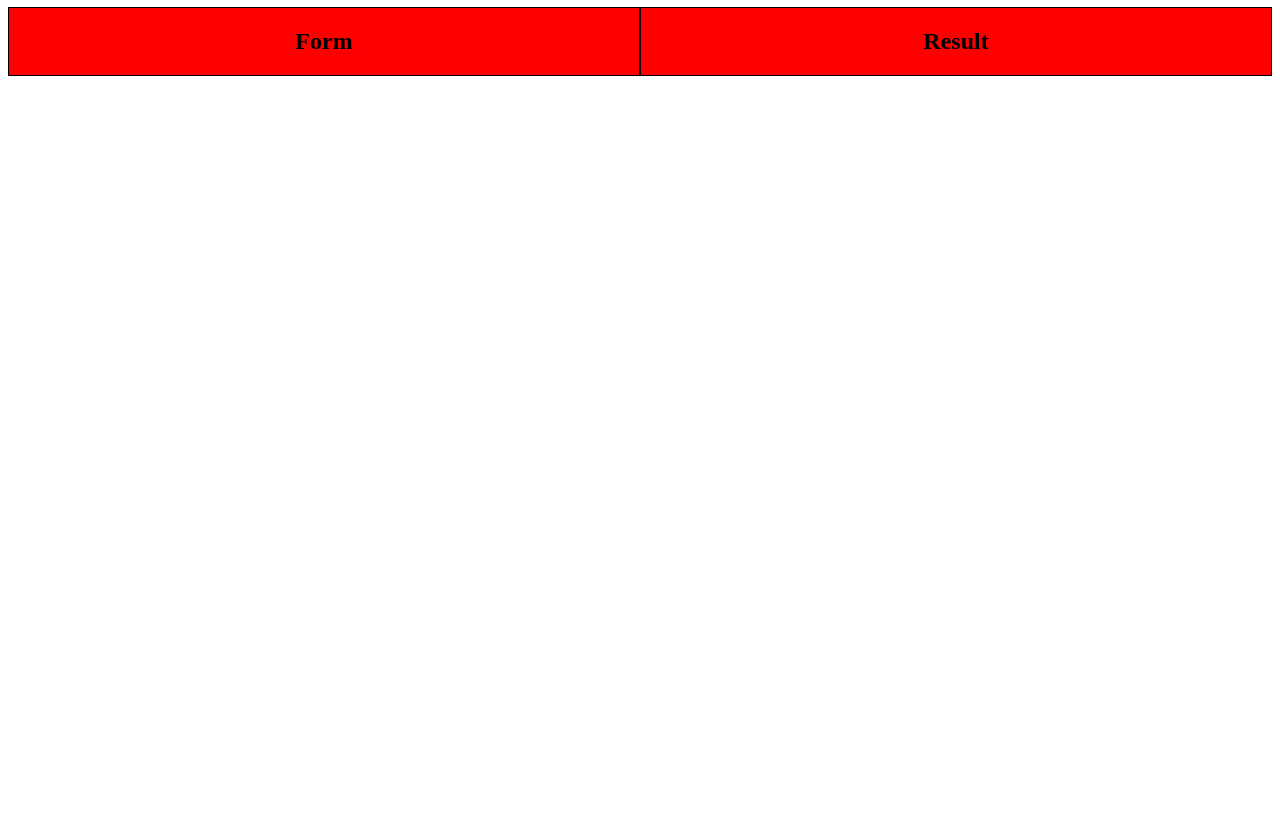
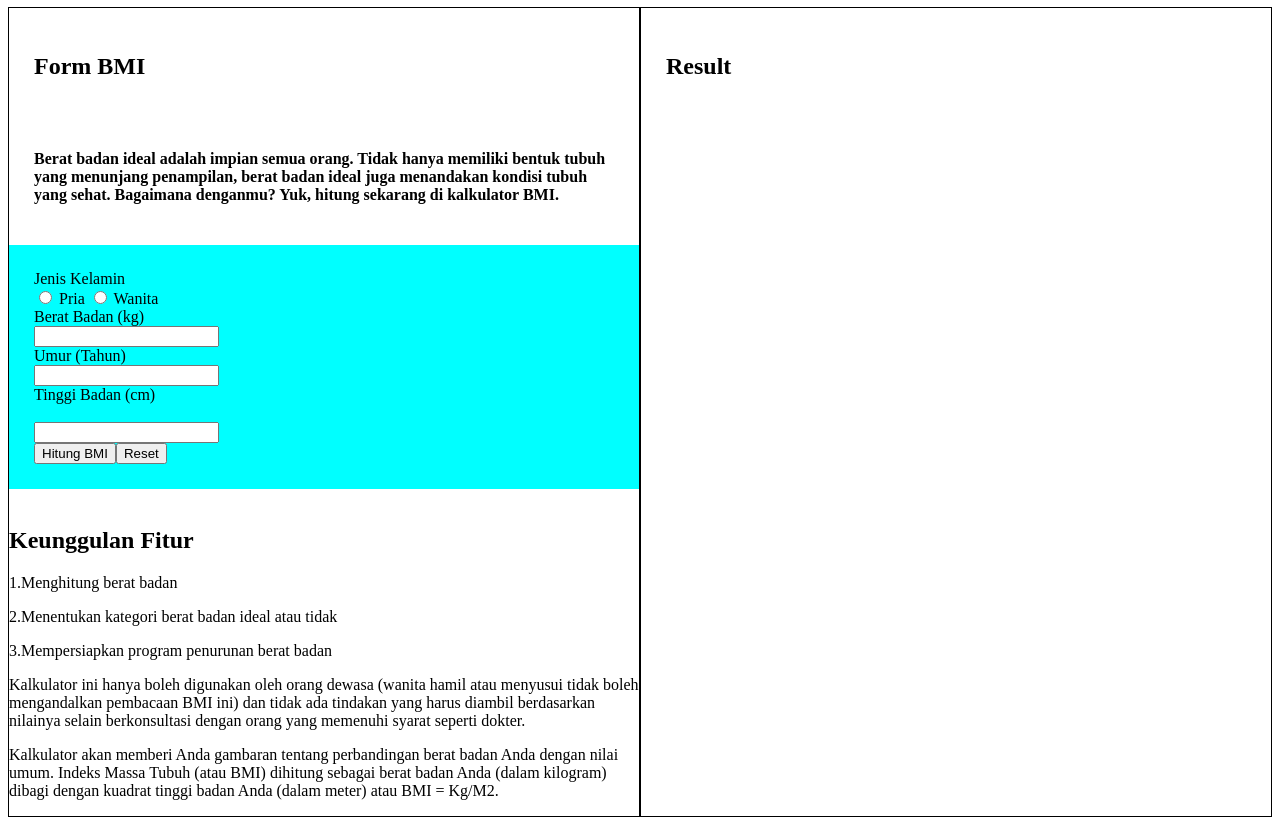
Before and after one commit to revou-fundamental-course/4-mar-24-bungikhwan, a plain HTML site: page index.html in a window 1280 px wide. Shown: the part 73-898 px from the top of the page. Before the commit the page ends 800 px from the top, so only its background shows below. Drawn offline with Linux system fonts and the light colour scheme.

Commit message:
four commit

```diff
--- a/css/index.css
+++ b/css/index.css
@@ -8,9 +8,18 @@
 .container-item {
     border: 1px solid;
     width: 100%;
-    background-color: red;
     color: black;
 }
 .container-item>h2 {
-    text-align: center;
+    text-align: left;
+    padding: 25px;
 }
+.container-item>p {
+    padding: 25px;
+    font-weight: bold;
+}
+.container-form {
+    border: 10px black;
+    background-color: aqua;
+    padding: 25px;
+}
--- a/index.html
+++ b/index.html
@@ -9,15 +9,59 @@
 
     <body>
         <header class="title">
-            <h1> CALCULATOR BMI - IKHWAN</h1>
+            <h1> kalkulator BMI</h1>
         </header>
         <main>
             <div class="main-container">
                 <div class="container-item">
-                    <h2>Form</h2>
+                    <h2>Form BMI</h2>
+                    <p>Berat badan ideal adalah impian semua orang. Tidak hanya memiliki bentuk tubuh yang menunjang penampilan, berat badan ideal juga menandakan kondisi tubuh yang sehat. Bagaimana denganmu? Yuk, hitung sekarang di kalkulator BMI.</p>
+
+                    <section class="container-form">
+                        <class="container-form">
+                            <div>
+                            <div>Jenis Kelamin</div>
+                            <input type="radio" id="man" name="gender" value="man">
+                            <label for="man">Pria</label>
+                            <input type="radio" id="woman" name="gender" value="woman">
+                            <label for="woman">Wanita</label>
+                            </div>
+                            <div>
+                            <div>Berat Badan (kg)</div>
+                            <input type="number">
+                            </div>
+                            <div>
+                            <div>Umur (Tahun)</div>
+                            <input type="number"
+                            </div>
+                            <div>
+                            <div>Tinggi Badan (cm)</div> <br/>
+                            <input type="number">
+                            </div>
+                            <div>
+                            <button type="button">Hitung BMI</button><button type="button">Reset</button>
+                            </div>
+                        </div>
+                    </section>
+                    <br>
+                    <div>
+                        <h2>Keunggulan Fitur</h2>
+                        <p>1.Menghitung berat badan</p>
+                        <p>2.Menentukan kategori berat badan ideal atau tidak</p>
+                        <p>3.Mempersiapkan program penurunan berat badan</p>
+                    </div>
+                    <div>
+                        <p>Kalkulator ini hanya boleh digunakan oleh orang dewasa (wanita hamil atau menyusui tidak boleh mengandalkan pembacaan BMI ini) dan tidak ada tindakan yang harus diambil berdasarkan nilainya selain berkonsultasi dengan orang yang memenuhi syarat seperti dokter.
+                        </p>
+                    </div>
+                    <div>
+                        <p>Kalkulator akan memberi Anda gambaran tentang perbandingan berat badan Anda dengan nilai umum. Indeks Massa Tubuh (atau BMI) dihitung sebagai berat badan Anda (dalam kilogram) dibagi dengan kuadrat tinggi badan Anda (dalam meter) atau BMI = Kg/M2.
+                        </p>
+                    </div>
                 </div>
                 <div class="container-item">
                     <h2>Result</h2>
+                </div>
                 </div>
             </div>
          </main>
```
